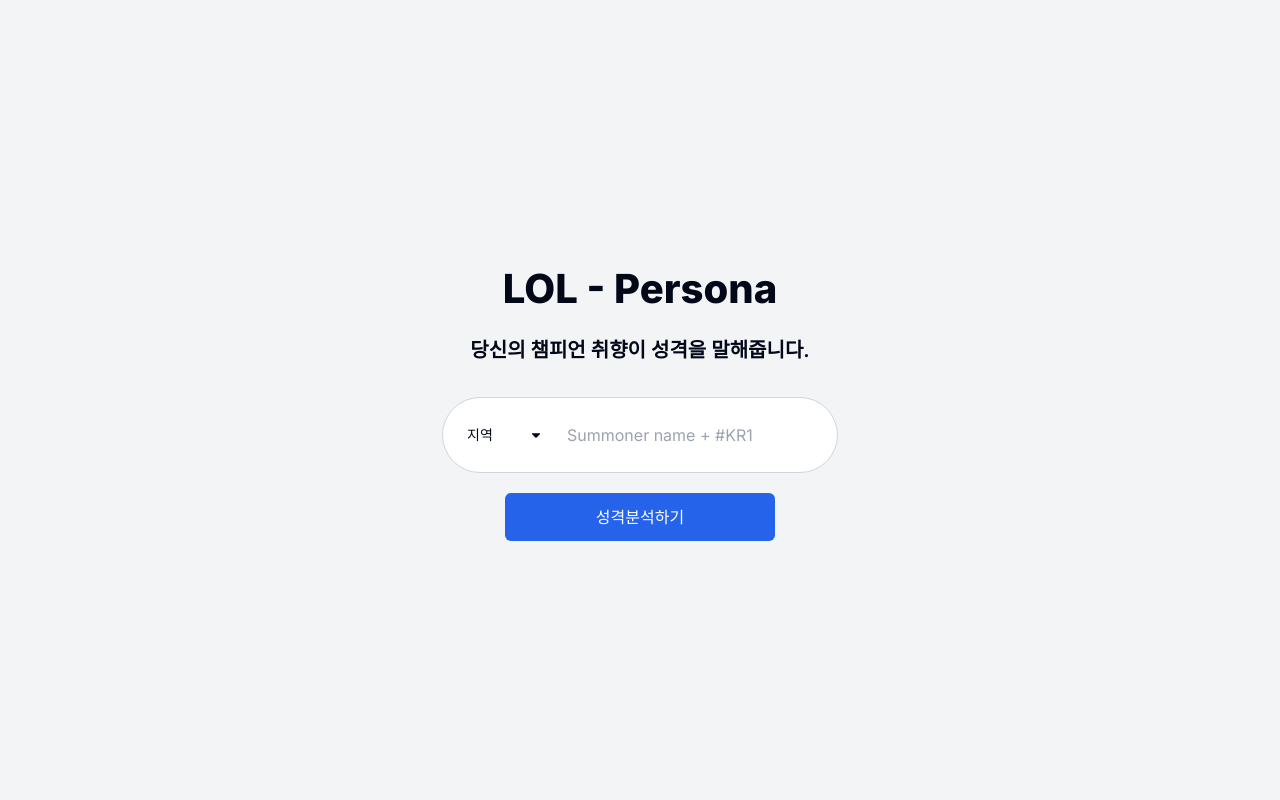
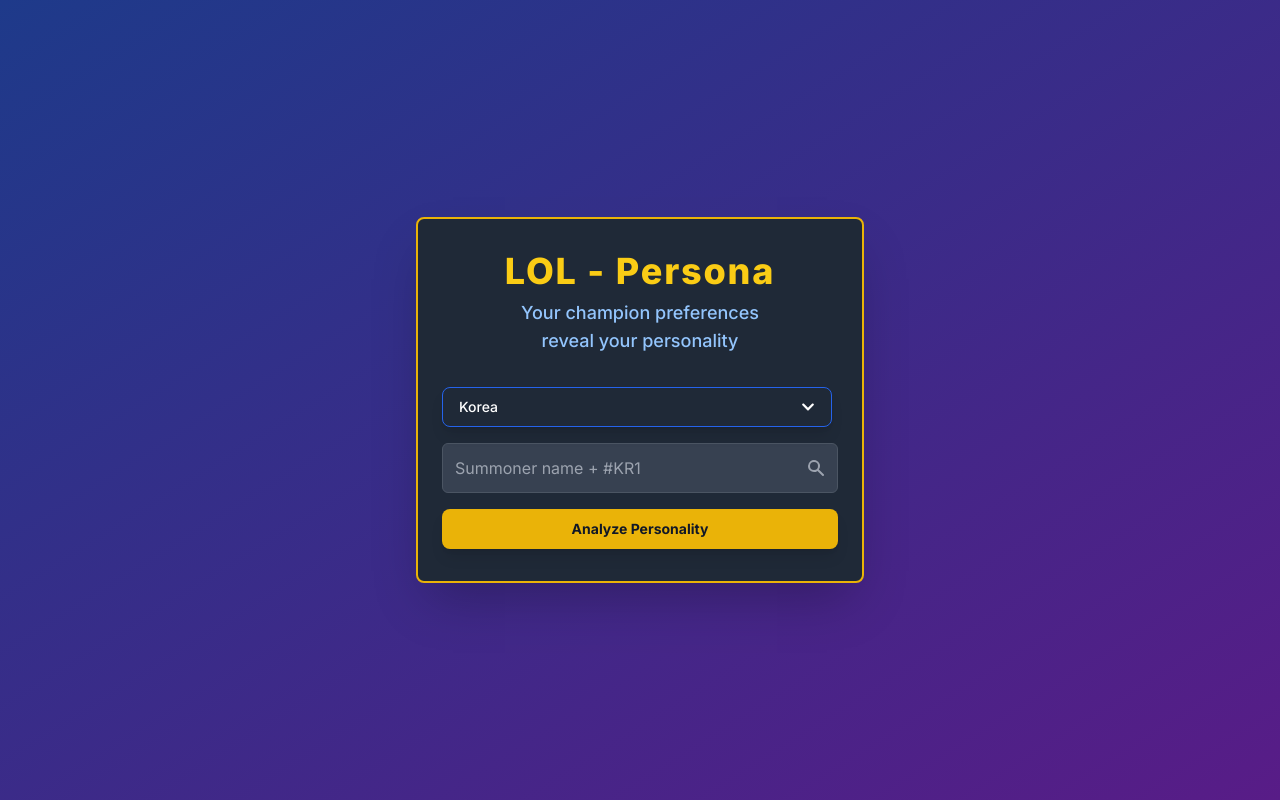
Before and after one commit to mingyuShim94/lol-persona, a Next.js app: page / in a window 1280 px wide. Built offline with nearby package versions, Linux system fonts and the light colour scheme.

Commit message:
modify homescreen using claude

```diff
--- a/app/(site)/page.tsx
+++ b/app/(site)/page.tsx
@@ -10,20 +10,27 @@
   DropdownMenuSeparator,
   DropdownMenuTrigger,
 } from "@/components/ui/dropdown-menu";
-import { FaCaretDown } from "react-icons/fa";
-
+import { FaChevronDown } from "react-icons/fa";
 import { Button } from "@/components/ui/button";
+import { Alert, AlertDescription, AlertTitle } from "@/components/ui/alert";
 const Page = () => {
   const router = useRouter();
   const [inputData, setInputData] = useState(""); // 추가: 입력 데이터 상태 관리
-  const [showStatusBar, setShowStatusBar] = useState(true);
-  const [showActivityBar, setShowActivityBar] = useState(false);
-  const [showPanel, setShowPanel] = useState(false);
+
+  const regions = ["Korea", "North America", "Europe West"];
+  const [showAlert, setShowAlert] = useState(false);
+  const [isHovering, setIsHovering] = useState(false);
+  const [selectedRegion, setSelectedRegion] = useState("Korea");
 
   const onClickSearch = () => {
+    if (inputData.trim() === "") {
+      setShowAlert(true);
+      setTimeout(() => setShowAlert(false), 3000);
+    } else {
       const formattedInputData = inputData.replace("#", "-");
-    // console.log("formattedInputData", formattedInputData);
-    router.push(`/result/${formattedInputData}`);
+      alert(`Searching for: ${formattedInputData} in ${selectedRegion}`);
+      // router.push(`/result/${formattedInputData}`);
+    }
   };
   const onKeyDown = (e: React.KeyboardEvent<HTMLInputElement>) => {
     if (e.key === "Enter") {
@@ -31,66 +38,88 @@
     }
   };
   return (
-    <div className="flex flex-col  items-center  bg-gray-100 min-h-screen justify-center">
-      <h1 className="text-[30px] font-extrabold mb-4 lg:text-[40px]">
+    <div className="flex flex-col items-center justify-center min-h-screen bg-gradient-to-br from-blue-900 to-purple-900 text-white p-4">
+      <div className="w-full max-w-md px-6 py-8 bg-gray-800 rounded-lg shadow-2xl border-2 border-yellow-500 transform transition duration-500 ">
+        <h1 className="text-4xl font-extrabold mb-2 text-center text-yellow-400 tracking-wider">
           LOL - Persona
         </h1>
-      <h2 className="text-[15px] font-semibold mb-8 text-center lg:text-[20px] ">
-        당신의 챔피언 취향이 성격을 말해줍니다.
+        <h2 className="text-lg font-medium mb-8 text-center text-blue-300">
+          Your champion preferences
+          <br />
+          reveal your personality
         </h2>
-      <div className="flex flex-row items-center bg-white p-3 border border-gray-300 rounded-full mb-5">
-        <div>
+        <div className="flex flex-col space-y-4 ">
+          <div className="relative z-20 flex">
             <DropdownMenu>
               <DropdownMenuTrigger asChild>
                 <Button
                   variant="outline"
-                className="p-3 w-[100px] h-[50px] justify-between border-none hover:bg-transparent "
+                  className="w-[390px] justify-between bg-black-500 hover:bg-blue-600 text-white border border-blue-600 rounded-lg shadow-lg transform transition duration-200 "
                 >
-                <div>지역</div>
-                <FaCaretDown />
+                  {selectedRegion}
+                  <FaChevronDown />
                 </Button>
               </DropdownMenuTrigger>
-            <DropdownMenuContent className="w-56">
-              <DropdownMenuLabel>Appearance</DropdownMenuLabel>
-              <DropdownMenuSeparator />
+              <DropdownMenuContent
+                align="start"
+                className="w-[390px] origin-top-right absolute left-0 mt-2  rounded-md shadow-lg bg-gray-800 ring-1 ring-black ring-opacity-5 z-10"
+              >
+                {regions.map((region) => (
                   <DropdownMenuCheckboxItem
-                checked={showStatusBar}
-                onCheckedChange={setShowStatusBar}
+                    key={region}
+                    onClick={() => {
+                      setSelectedRegion(region);
+                    }}
+                    className="block w-full text-left px-4 py-2 text-sm text-gray-300 hover:bg-gray-700 hover:text-white transition duration-150 ease-in-out"
+                    role="menuitem"
                   >
-                Korea
+                    {region}
                   </DropdownMenuCheckboxItem>
-              <DropdownMenuCheckboxItem
-                checked={showActivityBar}
-                onCheckedChange={setShowActivityBar}
-                disabled
-              >
-                North America
-              </DropdownMenuCheckboxItem>
-              <DropdownMenuCheckboxItem
-                checked={showPanel}
-                onCheckedChange={setShowPanel}
-              >
-                Europe West
-              </DropdownMenuCheckboxItem>
+                ))}
               </DropdownMenuContent>
             </DropdownMenu>
           </div>
+          <div className="relative">
             <input
               type="text"
               placeholder="Summoner name + #KR1"
-          className="p-3 text-gray-800 bg-white border-none rounded-md lg:w-[270px] w-[220px] focus:outline-none"
+              className="w-full p-3 text-white bg-gray-700 border border-gray-600 rounded-md focus:outline-none focus:ring-2 focus:ring-blue-500 focus:border-transparent placeholder-gray-400"
               value={inputData}
               onChange={(e) => setInputData(e.target.value)}
               onKeyDown={onKeyDown}
             />
+            <svg
+              className="absolute right-3 top-1/2 transform -translate-y-1/2 h-5 w-5 text-gray-400"
+              xmlns="http://www.w3.org/2000/svg"
+              viewBox="0 0 20 20"
+              fill="currentColor"
+              aria-hidden="true"
+            >
+              <path
+                fillRule="evenodd"
+                d="M8 4a4 4 0 100 8 4 4 0 000-8zM2 8a6 6 0 1110.89 3.476l4.817 4.817a1 1 0 01-1.414 1.414l-4.816-4.816A6 6 0 012 8z"
+                clipRule="evenodd"
+              />
+            </svg>
           </div>
-
-      <button
-        className="bg-blue-600 text-white p-3 rounded-md w-[220px] hover:bg-blue-700 lg:w-[270px] transition-colors"
+          <Button
+            className={`w-full bg-yellow-500 hover:bg-yellow-600 text-gray-900 font-bold py-3 rounded-lg shadow-lg transform transition duration-200 ${
+              isHovering ? "scale-105" : ""
+            }`}
             onClick={onClickSearch}
           >
-        성격분석하기
-      </button>
+            Analyze Personality
+          </Button>
+        </div>
+      </div>
+      {showAlert && (
+        <Alert className="w-full max-w-md mt-4 bg-red-900 border-red-700 text-red-100">
+          <AlertTitle>Error</AlertTitle>
+          <AlertDescription>
+            Please enter a summoner name before searching.
+          </AlertDescription>
+        </Alert>
+      )}
     </div>
   );
 };
--- /dev/null
+++ b/components/ui/alert.tsx
@@ -0,0 +1,59 @@
+import * as React from "react"
+import { cva, type VariantProps } from "class-variance-authority"
+
+import { cn } from "@/lib/utils"
+
+const alertVariants = cva(
+  "relative w-full rounded-lg border p-4 [&>svg~*]:pl-7 [&>svg+div]:translate-y-[-3px] [&>svg]:absolute [&>svg]:left-4 [&>svg]:top-4 [&>svg]:text-foreground",
+  {
+    variants: {
+      variant: {
+        default: "bg-background text-foreground",
+        destructive:
+          "border-destructive/50 text-destructive dark:border-destructive [&>svg]:text-destructive",
+      },
+    },
+    defaultVariants: {
+      variant: "default",
+    },
+  }
+)
+
+const Alert = React.forwardRef<
+  HTMLDivElement,
+  React.HTMLAttributes<HTMLDivElement> & VariantProps<typeof alertVariants>
+>(({ className, variant, ...props }, ref) => (
+  <div
+    ref={ref}
+    role="alert"
+    className={cn(alertVariants({ variant }), className)}
+    {...props}
+  />
+))
+Alert.displayName = "Alert"
+
+const AlertTitle = React.forwardRef<
+  HTMLParagraphElement,
+  React.HTMLAttributes<HTMLHeadingElement>
+>(({ className, ...props }, ref) => (
+  <h5
+    ref={ref}
+    className={cn("mb-1 font-medium leading-none tracking-tight", className)}
+    {...props}
+  />
+))
+AlertTitle.displayName = "AlertTitle"
+
+const AlertDescription = React.forwardRef<
+  HTMLParagraphElement,
+  React.HTMLAttributes<HTMLParagraphElement>
+>(({ className, ...props }, ref) => (
+  <div
+    ref={ref}
+    className={cn("text-sm [&_p]:leading-relaxed", className)}
+    {...props}
+  />
+))
+AlertDescription.displayName = "AlertDescription"
+
+export { Alert, AlertTitle, AlertDescription }
```
Lines whose indentation alone changed are shown as unchanged.
